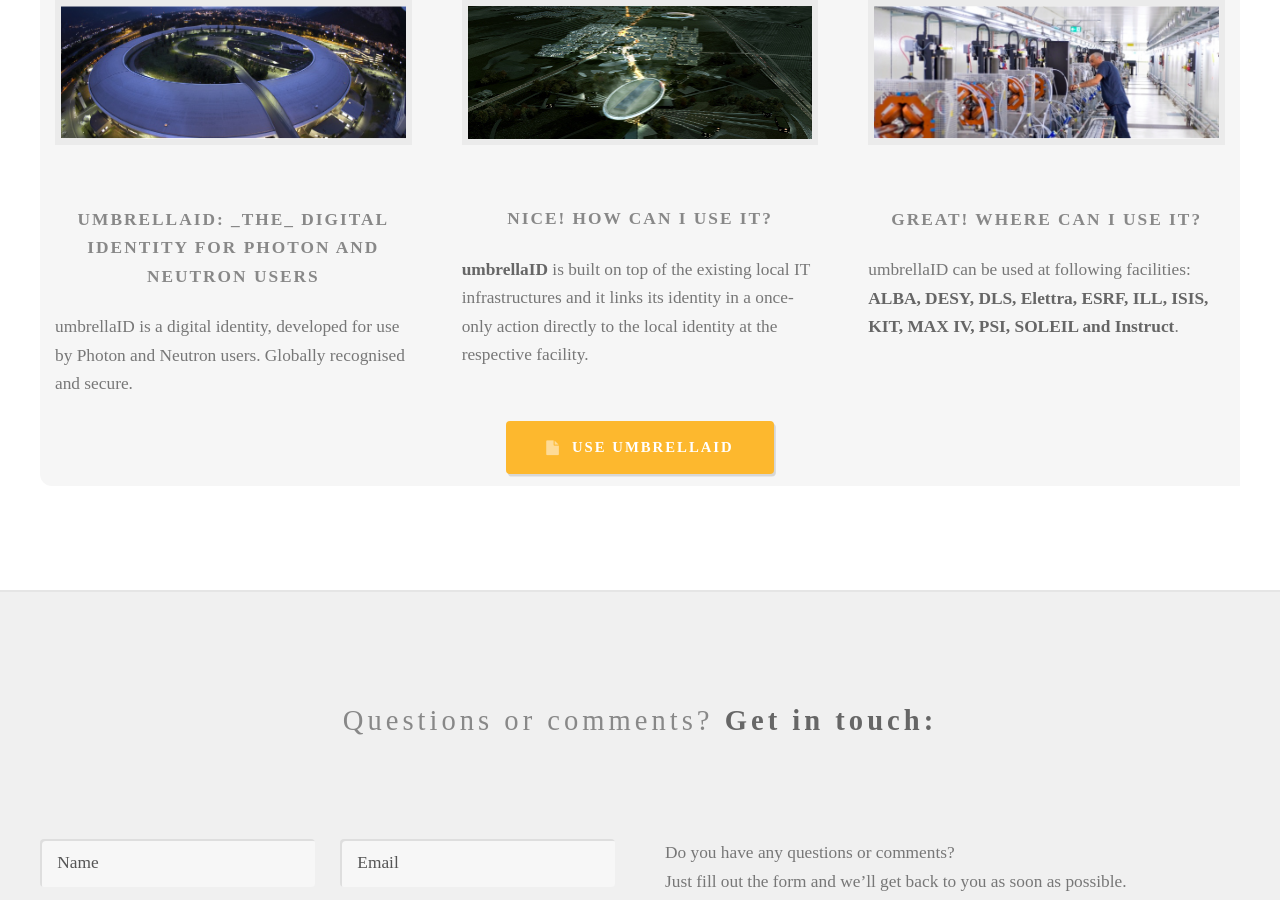
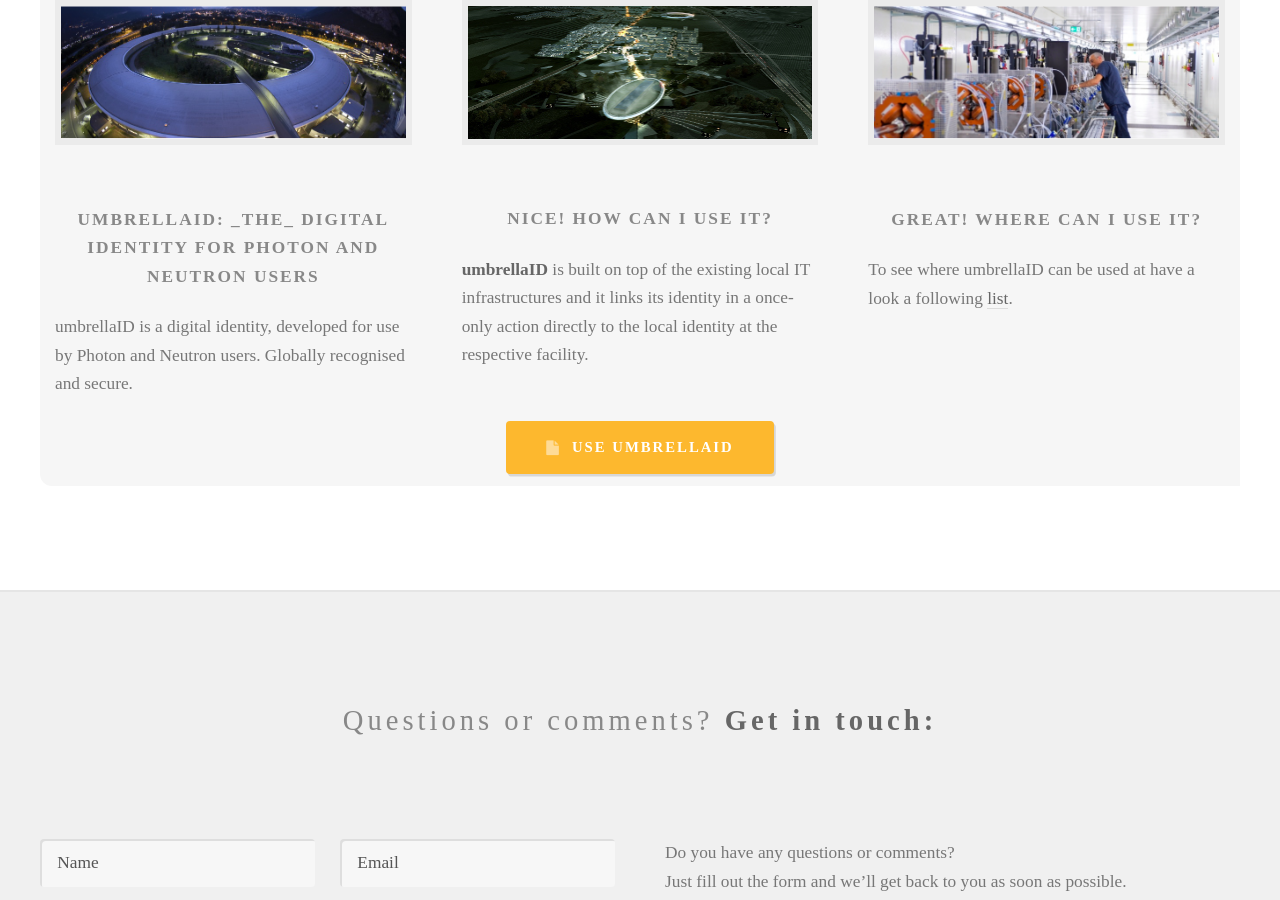
Before and after one commit to flowedback/flowedback.github.io, a Jekyll site: the page built from index.html, in a window 1280 px wide and 900 px high, scrolled down 558 px. Built offline with Jekyll 4.4.1, drawn with Linux system fonts in a browser that asks for light colours; some web fonts are replaced.

Commit message:
Update index.html

```diff
--- a/index.html
+++ b/index.html
@@ -40,8 +40,7 @@
 										<header>
 											<h3>Great! Where can I use it?</h3>
 										</header>
-										<p>umbrellaID can be used at following facilities: <strong>ALBA, DESY, DLS, Elettra, ESRF,
-										ILL, ISIS, KIT, MAX IV, PSI, SOLEIL and Instruct</strong>.</p>
+										<p>To see where umbrellaID can be used at have a look a following <a href="where.html">list</a>.</p>
 									</section>
 
 							</div>
```
